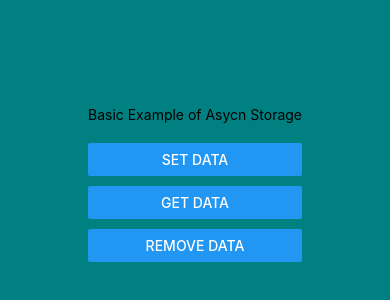
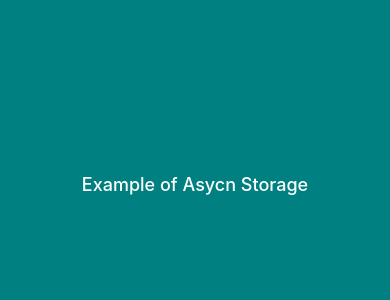
Before and after one commit to muazimmaqbool/React-Native-Tutorials, a React Native app: screen / in a window 390 px wide. Shown: the part 238-538 px from the top of the page. Built offline with nearby package versions, Linux system fonts and the light colour scheme.

Commit message:
Example two setup

```diff
--- a/Components/O_AsyncStorage.jsx
+++ b/Components/O_AsyncStorage.jsx
@@ -23,7 +23,8 @@ import AsyncStorage from '@react-native-async-storage/async-storage'
 const O_AsyncStorage = () => {
   return (
     <View style={styles.container}>
-      <ExampleOne/>
+      {/* <ExampleOne/> */}
+      <ExampleTwo/>
     </View>
   )
 }
@@ -44,13 +45,21 @@ function ExampleOne(){
   }
   return(
     <View style={{gap:10}}>
-      <Text>Basic Example of Asycn Storage</Text>
+      <Text style={styles.title}>Basic Example of Asycn Storage</Text>
       <Text>{name}</Text>
        <Button title="Set Data" onPress={setData}/>
        <Button title="Get Data" onPress={getData}/>
        <Button title="Remove Data" onPress={removeData}/>
     </View>
 
+  )
+}
+
+function ExampleTwo(){
+  return(
+    <View style={{gap:10}}>
+      <Text style={styles.title}>Example of Asycn Storage</Text>
+    </View>
   )
 }
 
@@ -61,6 +70,11 @@ const styles = StyleSheet.create({
     flex: 1,
     alignItems: 'center',
     justifyContent: 'center',
+  },
+  title:{
+    fontSize:18,
+    fontWeight:"500",
+    color:"white",
 
-  },
+  }
 })
```
